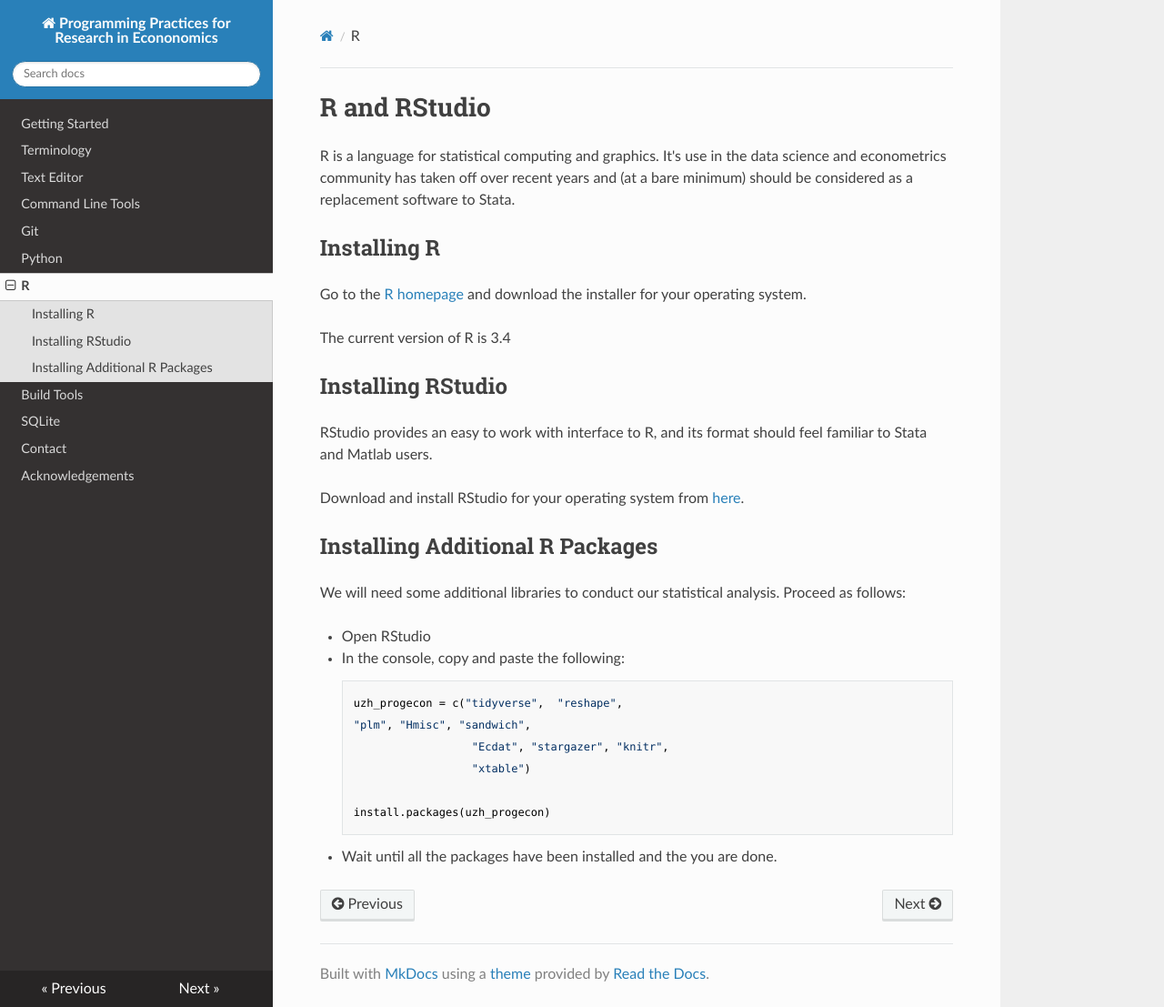
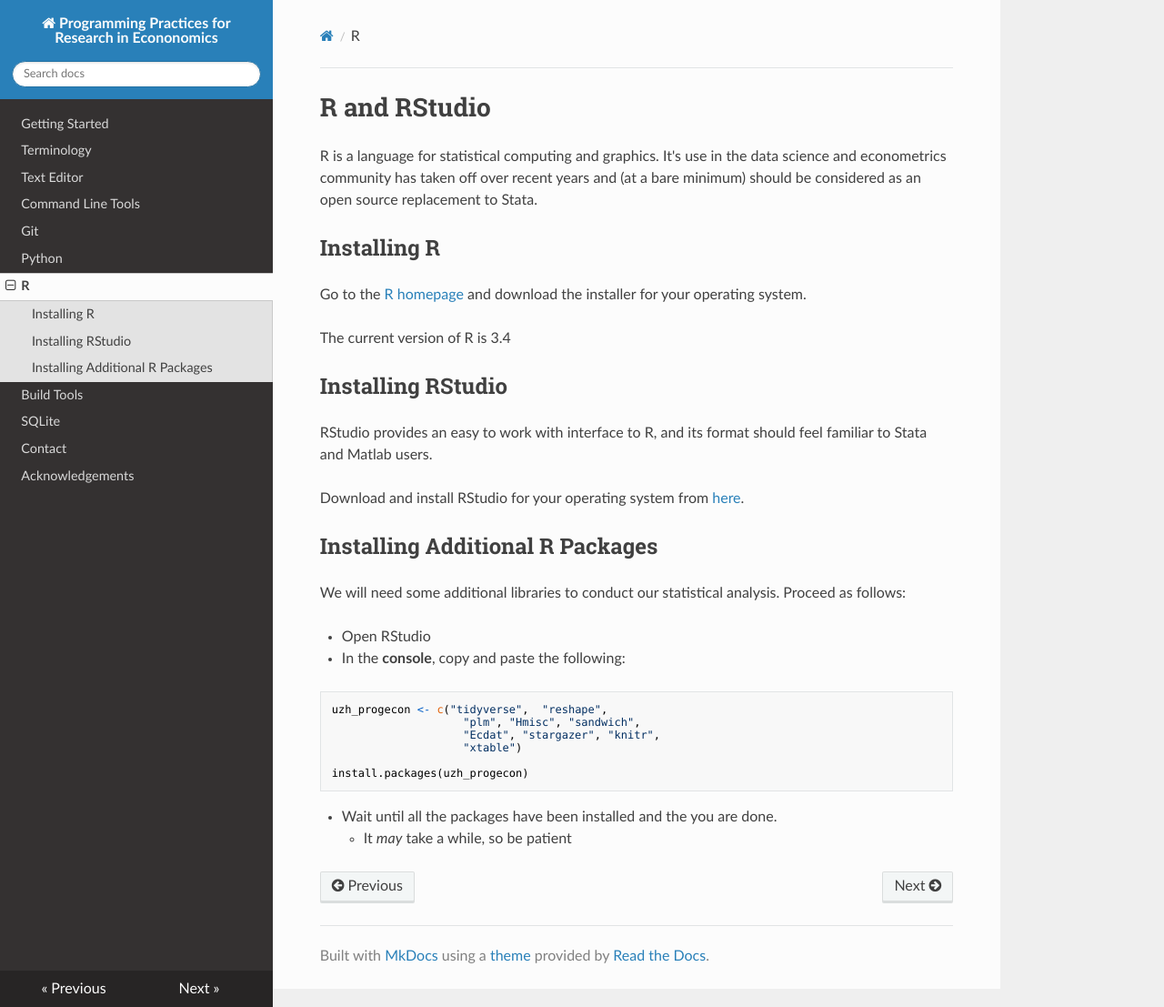
Before and after one commit to pp4rs/DEPRECATED-installation-guide, an MkDocs documentation site: the page built from docs/r.md, in a window 1280 px wide and 1107 px high. Shown: the whole window at 91% size. Built offline with MkDocs 1.6.1, drawn with Linux system fonts in a browser that asks for light colours; nearby versions of some CDN libraries; old or Windows-style settings are respelled for this version of MkDocs.

Commit message:
update the formatting of the R code for installing packages

````diff
--- a/docs/r.md
+++ b/docs/r.md
@@ -1,7 +1,7 @@
 # R and RStudio
 
 R is a language for statistical computing and graphics.
-It's use in the data science and econometrics community has taken off over recent years and (at a bare minimum) should be considered as a replacement software to Stata.
+It's use in the data science and econometrics community has taken off over recent years and (at a bare minimum) should be considered as an open source replacement to Stata.
 
 ## Installing R
 
@@ -20,13 +20,14 @@
 We will need some additional libraries to conduct our statistical analysis. Proceed as follows:
 
 * Open RStudio
-* In the console, copy and paste the following:
+* In the **console**, copy and paste the following:
+```r
+uzh_progecon <- c("tidyverse",  "reshape",
+                    "plm", "Hmisc", "sandwich",
+                    "Ecdat", "stargazer", "knitr",
+                    "xtable")
 
-        uzh_progecon = c("tidyverse",  "reshape",
-        "plm", "Hmisc", "sandwich",
-                          "Ecdat", "stargazer", "knitr",
-                          "xtable")
-
-        install.packages(uzh_progecon)
-
+install.packages(uzh_progecon)
+```
 * Wait until all the packages have been installed and the you are done.
+    * It *may* take a while, so be patient
````
